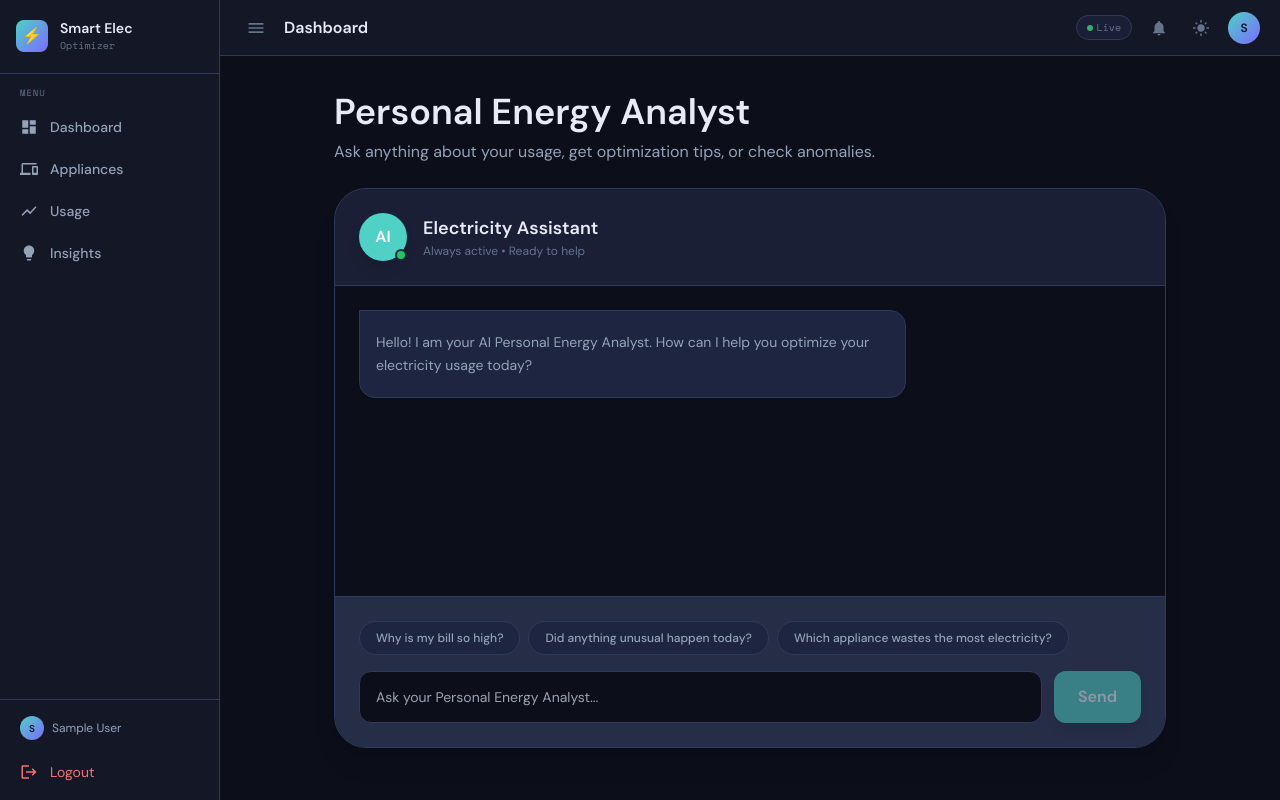
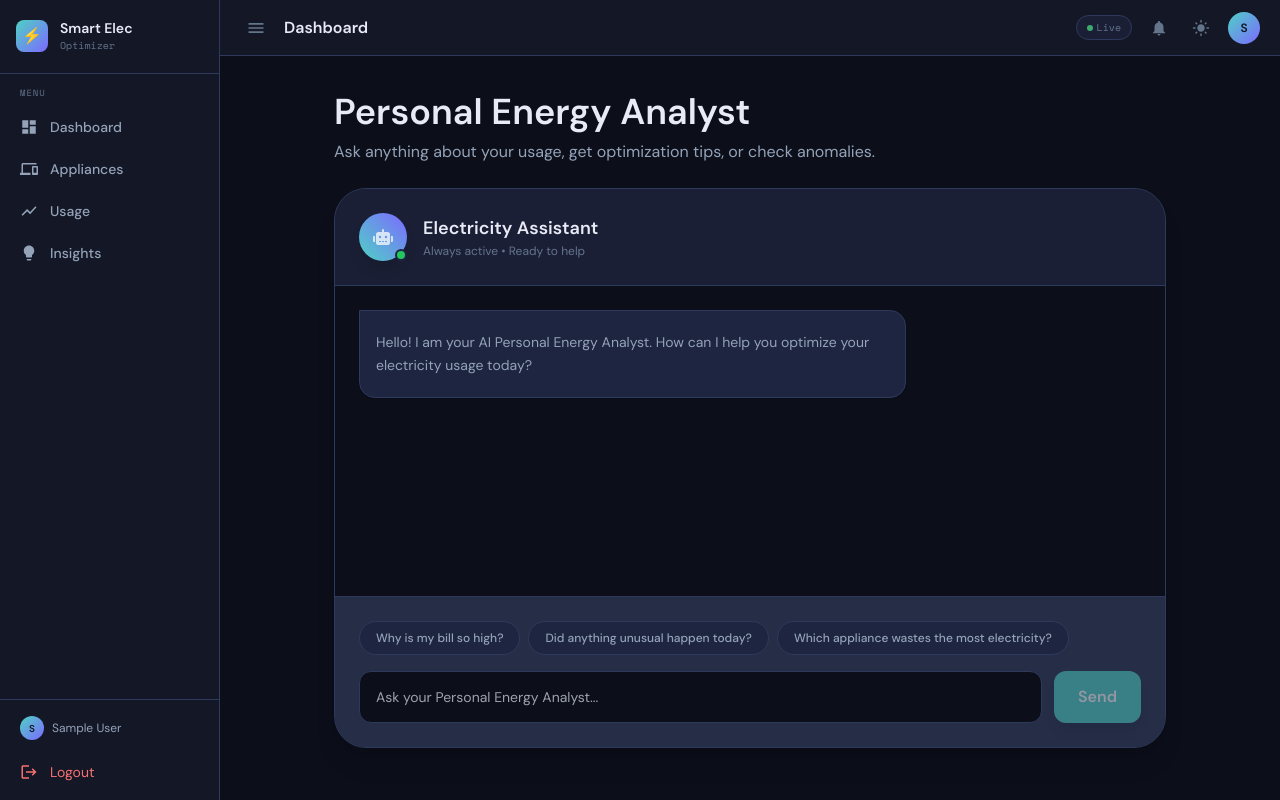
Before and after one commit to raghvendra221/smart-electricity-optimizer, a React (Vite) app in the folder frontend/: page /assistant in a window 1280 px wide. Built offline with nearby package versions, Linux system fonts and the light colour scheme; sample sign-in values are in the browser's storage.

Commit message:
Added robotic FaRobot icon and heavy pulsating highlight gradient styling to FAB and Chat Header

```diff
--- a/frontend/src/components/Layout.jsx
+++ b/frontend/src/components/Layout.jsx
@@ -3,6 +3,7 @@ import React, { useState } from 'react';
 import { Outlet, useNavigate, useLocation } from 'react-router-dom';
 import Sidebar from './Sidebar.jsx';
 import Topbar from './Topbar.jsx';
+import { FaRobot } from 'react-icons/fa';
 
 export default function Layout() {
   const [collapsed, setCollapsed] = useState(false);
@@ -31,11 +32,12 @@ export default function Layout() {
           {location.pathname !== '/assistant' && (
             <button
               onClick={() => navigate('/assistant')}
-              className="fixed bottom-8 right-8 z-50 w-14 h-14 bg-[var(--accent)] text-white rounded-full flex items-center justify-center font-bold text-lg shadow-2xl shadow-[var(--accent)]/40 hover:scale-110 hover:bg-[var(--accent-hover)] transition-all duration-300 group"
+              className="fixed bottom-8 right-8 z-50 w-16 h-16 bg-gradient-to-tr from-[var(--accent)] to-[var(--accent2)] text-white rounded-full flex items-center justify-center shadow-[0_0_25px_rgba(6,182,212,0.45)] hover:shadow-[0_0_35px_rgba(168,85,247,0.6)] hover:scale-110 active:scale-95 transition-all duration-300 group"
             >
-              AI
-              {/* Ping Animation overlay */}
-              <span className="absolute inset-0 rounded-full border-2 border-[var(--accent)] animate-ping opacity-75"></span>
+              <FaRobot size={26} className="animate-pulse" />
+              {/* Double Ping Animation overlay for heavy highlight */}
+              <span className="absolute inset-0 rounded-full border-4 border-cyan-400 animate-ping opacity-50"></span>
+              <span className="absolute inset-0 rounded-full border border-purple-400 animate-ping opacity-25" style={{ animationDelay: '500ms' }}></span>
 
               {/* Tooltip */}
               <span className="absolute -top-12 right-0 bg-[var(--card)] border border-[var(--border)] text-[var(--text)] text-xs px-3 py-1.5 rounded-lg opacity-0 group-hover:opacity-100 transition-opacity whitespace-nowrap shadow-lg">
--- a/frontend/src/pages/Assistant.jsx
+++ b/frontend/src/pages/Assistant.jsx
@@ -2,6 +2,7 @@
 import React, { useState, useRef, useEffect } from 'react';
 import { sendChatMessage } from '../services/api.js';
 import { useToast } from '../context/ToastContext.jsx';
+import { FaRobot } from 'react-icons/fa';
 
 export default function Assistant() {
   const [chatMessages, setChatMessages] = useState([
@@ -114,8 +115,8 @@ export default function Assistant() {
       <div className="flex-1 bg-[var(--card)] border border-[var(--border)] rounded-[2rem] overflow-hidden flex flex-col shadow-xl shadow-[var(--accent)]/5">
         {/* Header */}
         <div className="p-6 border-b border-[var(--border)] flex items-center gap-4 bg-[var(--bg3)]">
-          <div className="w-12 h-12 rounded-full bg-[var(--accent)] flex items-center justify-center text-white font-bold shadow-lg shadow-[var(--accent)]/20 relative">
-            AI
+          <div className="w-12 h-12 rounded-full bg-gradient-to-tr from-[var(--accent)] to-[var(--accent2)] flex items-center justify-center text-white font-bold shadow-lg shadow-[var(--accent)]/20 relative">
+            <FaRobot size={20} className="animate-pulse" />
             <span className="absolute bottom-0 right-0 w-3 h-3 bg-green-500 rounded-full border-2 border-[var(--card)]"></span>
           </div>
           <div>
```
